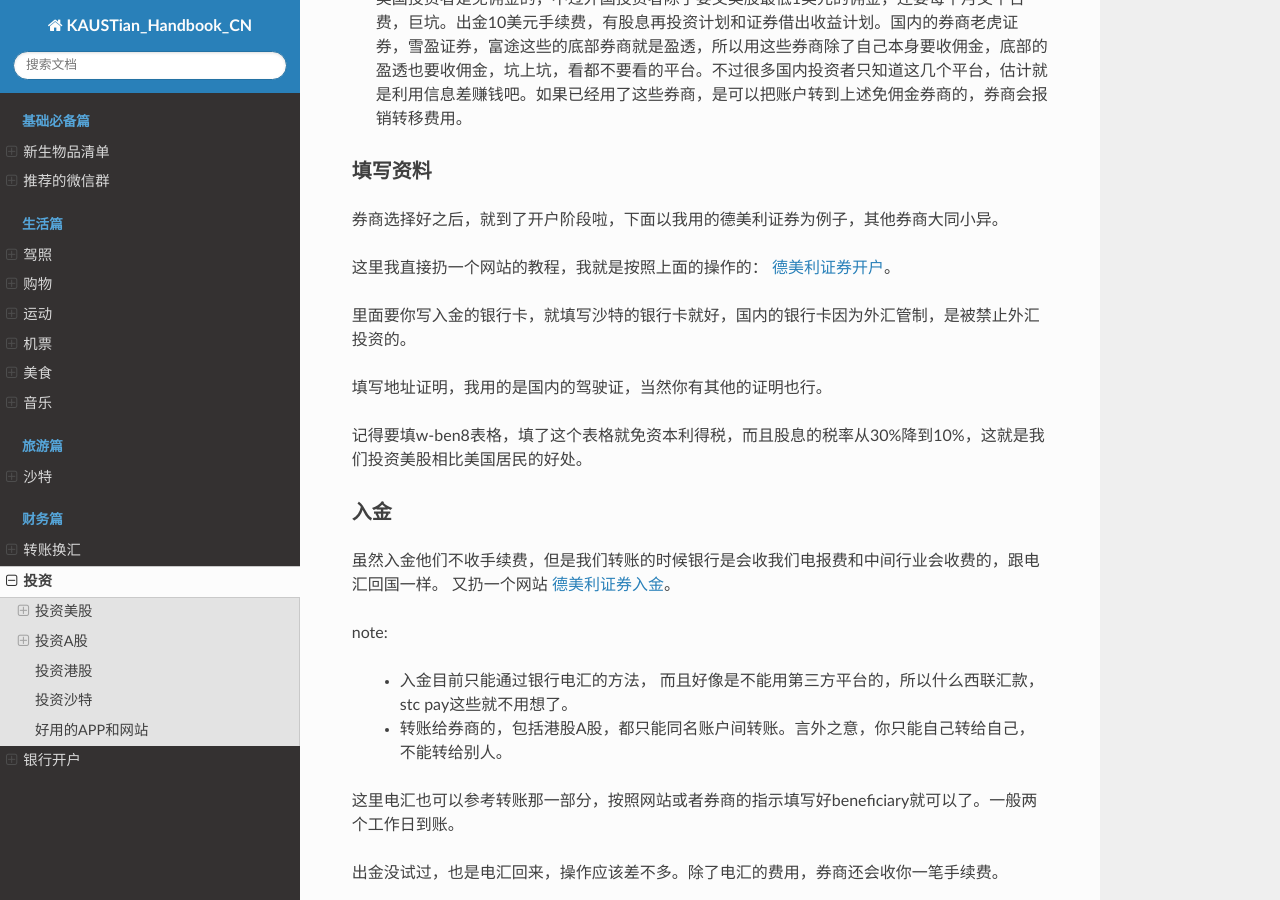
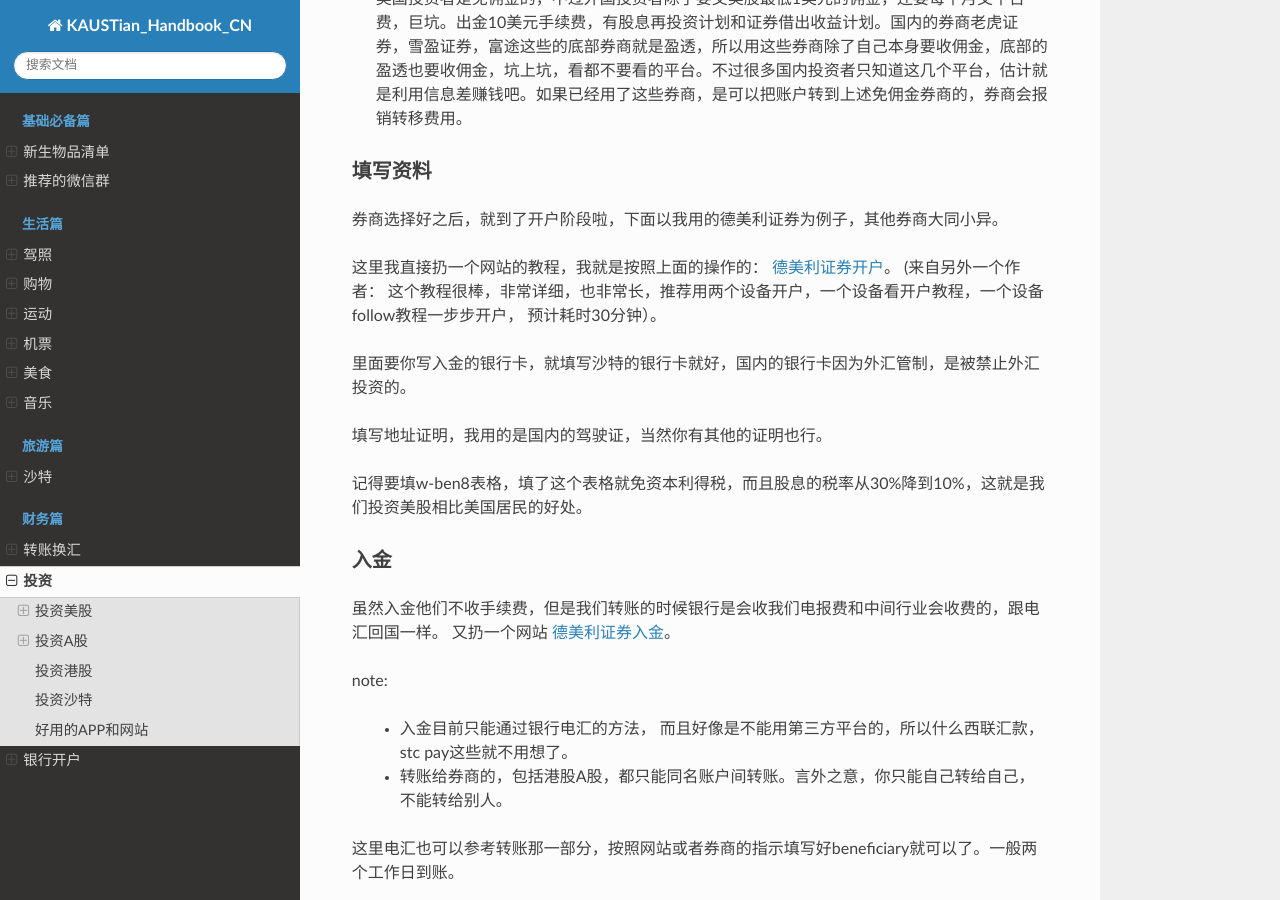
Before and after one commit to guochengqian/KAUSTian_Handbook_CN, a Sphinx documentation site: the page built from docs/content/finance/investment.rst, in a window 1280 px wide and 900 px high, scrolled down 821 px. Built offline with Sphinx 7.4.7 and the Read the Docs theme 2.0.0, drawn with Linux system fonts in a browser that asks for light colours.

Commit message:
美股开户

```diff
--- a/docs/content/finance/investment.rst
+++ b/docs/content/finance/investment.rst
@@ -34,7 +34,7 @@
 
 券商选择好之后，就到了开户阶段啦，下面以我用的德美利证券为例子，其他券商大同小异。
 
-这里我直接扔一个网站的教程，我就是按照上面的操作的： `德美利证券开户 <http://www.sugarforex.com/securities/tdameritrade-open-account.html>`_。
+这里我直接扔一个网站的教程，我就是按照上面的操作的： `德美利证券开户 <http://www.sugarforex.com/securities/tdameritrade-open-account.html>`_。 (来自另外一个作者： 这个教程很棒，非常详细，也非常长，推荐用两个设备开户，一个设备看开户教程，一个设备follow教程一步步开户， 预计耗时30分钟）。
 
 里面要你写入金的银行卡，就填写沙特的银行卡就好，国内的银行卡因为外汇管制，是被禁止外汇投资的。
 
```
